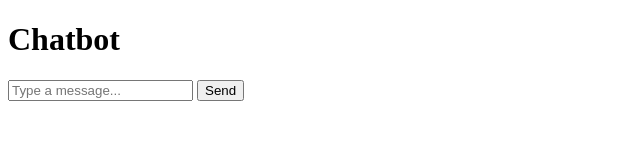
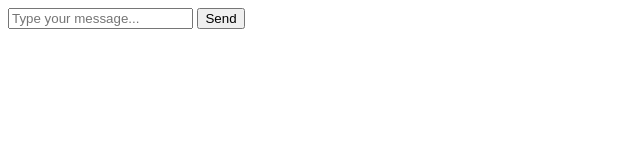
Before and after one commit to aijaz009/aitool, a plain HTML site: page index.html in a window 1280 px wide. Shown: the whole page, without its empty margins (0-640 px from the left). Drawn offline with nearby package versions, Linux system fonts and the light colour scheme.

Commit message:
Update index.html

```diff
--- a/index.html
+++ b/index.html
@@ -1,20 +1,18 @@
-<!-- index.html -->
-
 <!DOCTYPE html>
 <html lang="en">
 <head>
     <meta charset="UTF-8">
     <meta name="viewport" content="width=device-width, initial-scale=1.0">
-    <title>Chatbot</title>
-    <link rel="stylesheet" href="style.css">
+    <title>ChatGPT Clone</title>
+    <link rel="stylesheet" href="styles.css">
 </head>
 <body>
-    <h1>Chatbot</h1>
-    <ul id="chat-log"></ul>
-    <input id="body-input" type="text" placeholder="Type a message...">
-    <button id="send-button">Send</button>
+    <div class="chat-container">
+        <div id="chatbox"></div>
+        <input type="text" id="userInput" placeholder="Type your message..." />
+        <button id="sendBtn">Send</button>
+    </div>
 
-    <script src="https://code.jquery.com/jquery-3.6.0.min.js" integrity="sha256-/xUj+3OJU5yExlq6GSYGSHk7tPXikynS7ogEvDej/m4=" crossorigin="anonymous"></script>
-    <script src="script.js"></script>
+    <script src="chatbot.js"></script>
 </body>
 </html>
```
